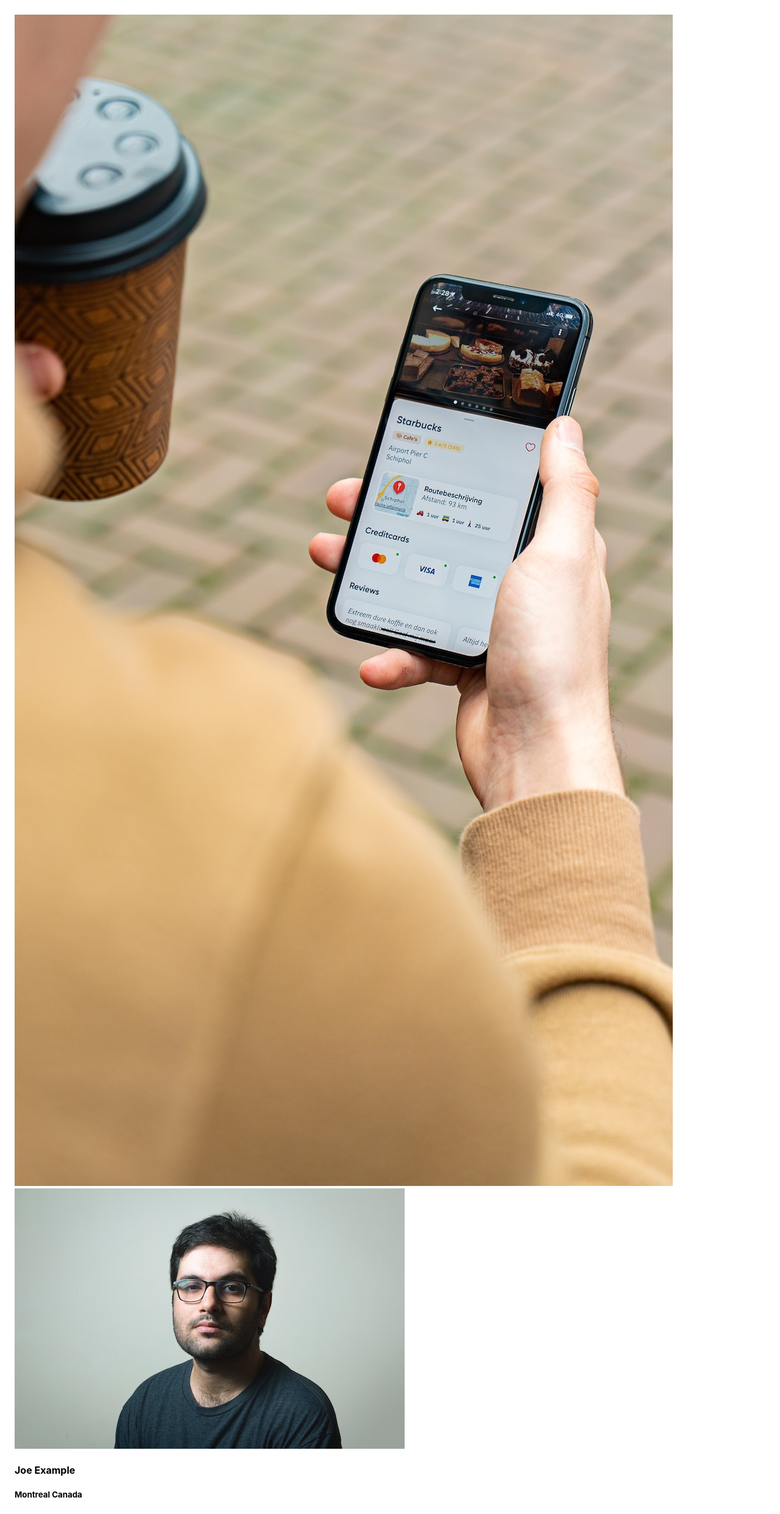
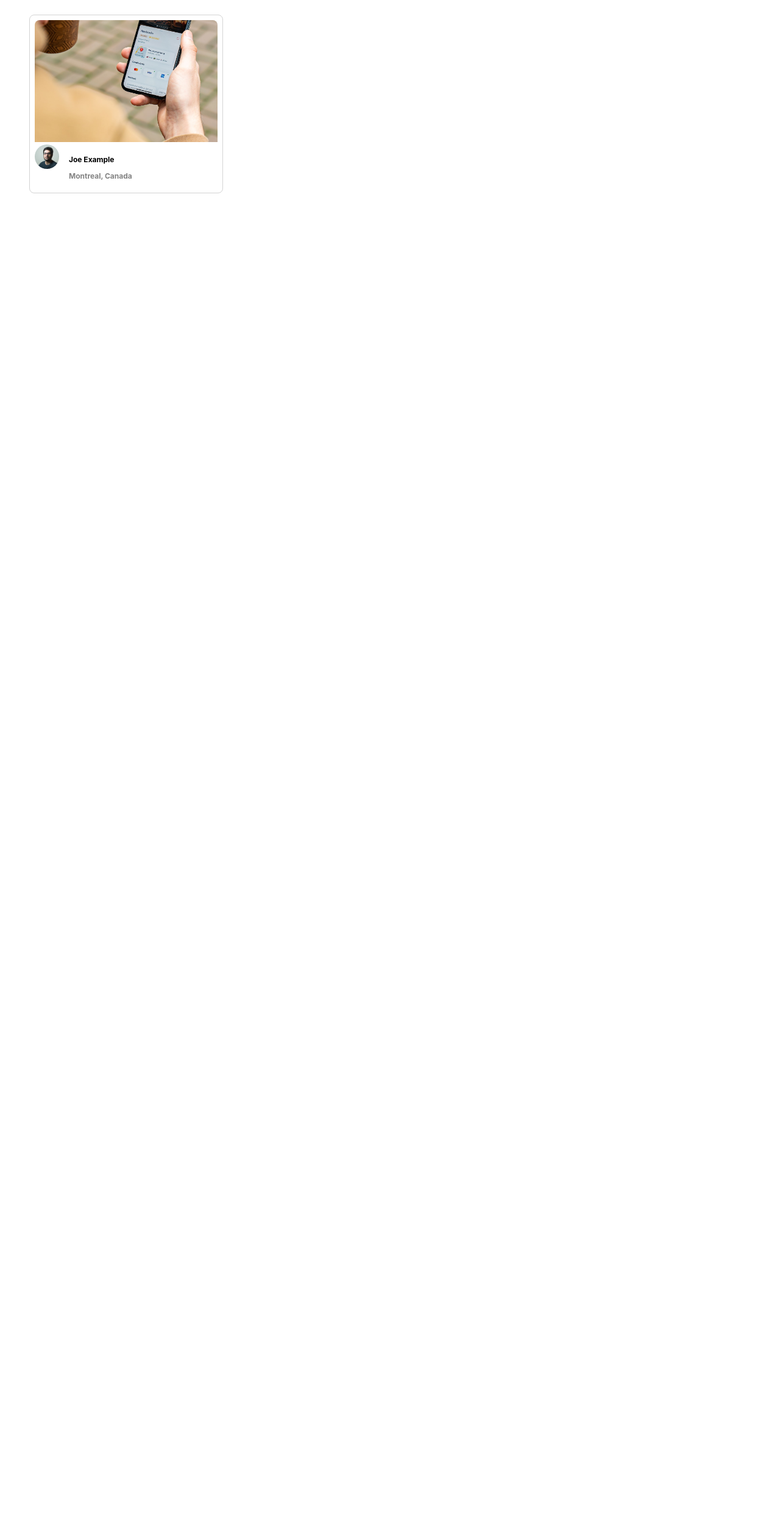
Before and after one commit to Mekyle28/photolabs, a React (Create React App) app in the folder frontend/: page / in a window 1280 px wide. Shown: the whole page at 61% size. After the commit the page ends 800 px from the top, so only its background shows below. Built offline with nearby package versions, Linux system fonts and the light colour scheme; the HTML template or start-up script is replaced by a standard one.

Commit message:
add class names for css styling

```diff
--- a/frontend/src/components/PhotoListItem.jsx
+++ b/frontend/src/components/PhotoListItem.jsx
@@ -18,11 +18,16 @@
 const PhotoListItem = (props) => {
   const {imageSource, profile, username, location} = props.sampleData
   return (
-    <div>
-      <img src={imageSource} />
-      <img src={profile}/>
-      <h4>{username}</h4>
-      <h5>{location.city} {location.country}</h5>
+    <div className="photo-list__item">
+      <img className="photo-list__image" src={imageSource} />
+
+      <div className="photo-list__user-details">
+        <img className="photo-list__user-profile" src={profile}/>
+        <div className="photo-list__user-info">
+          <p className="photo-list__user-name" >{username}</p>
+          <p className="photo-list__user-location">{location.city}, {location.country}</p>
+        </div>
+      </div>
     </div>
   );
 };
```
